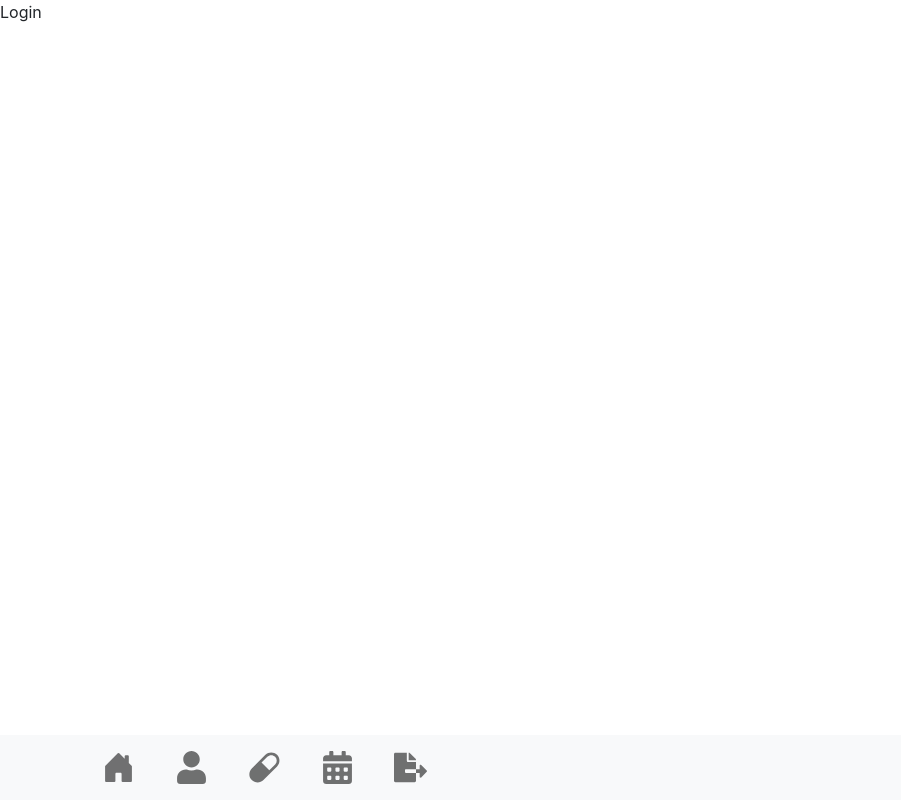
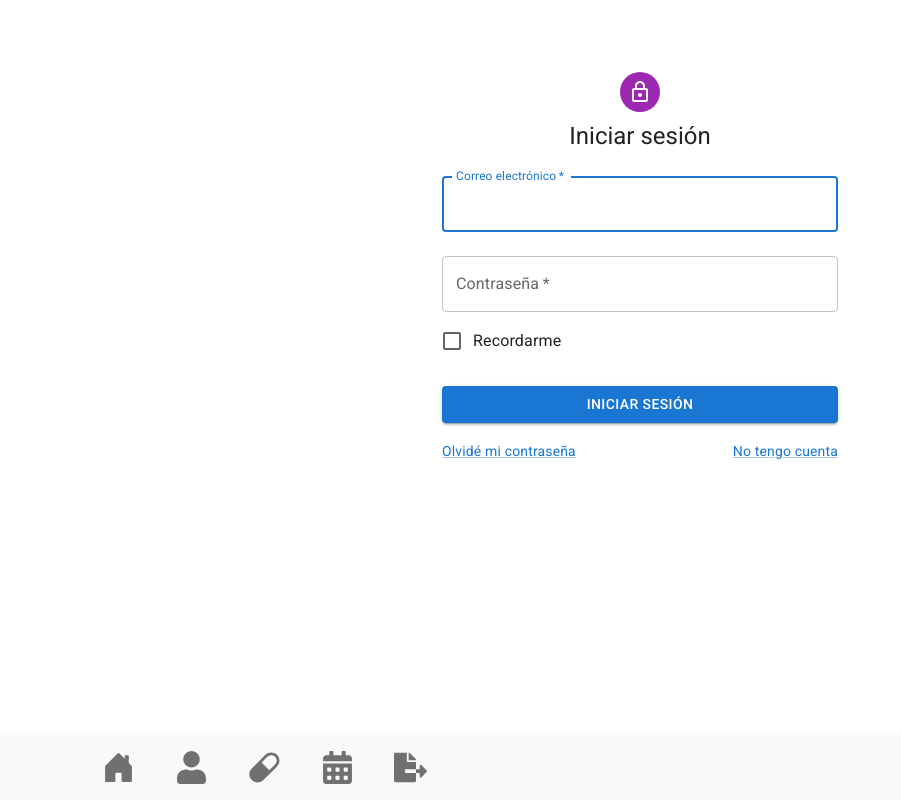
Before and after one commit to santiagosuare/virtual-pillbox-app, a React (Create React App) app: page / in a window 1280 px wide. Shown: the whole page, without its empty margins (0-901 px from the left). Built offline with nearby package versions, Linux system fonts and the light colour scheme.

Commit message:
Login interface

```diff
--- a/src/App.js
+++ b/src/App.js
@@ -1,36 +1,29 @@
 import "./App.css";
 import NavBar from "./components/NavBar/NavBar";
-import { BrowserRouter as Router, Route, Routes } from "react-router-dom";
+import { BrowserRouter as Router, Route, Routes, Redirect } from "react-router-dom";
 import Home from "./components/Home";
 import User from "./components/User";
 import Medicine from "./components/Medicine";
 import Calendar from "./components/Calendar";
 import Export from "./components/Export";
 import Login from "./components/Login";
+import { AuthProvider, RequireAuth } from "./components/AuthContext";
 
 function App() {
-  const isLoggedIn = false;
   return (
+    <AuthProvider>
       <Router>
         <Routes>
-        {
-          !isLoggedIn
-          ? (
           <Route path="/" element={<Login />} />
-          ) :
-          (
-            <>
-              <Route path="/export"  element={<Export />} />
-              <Route path ="/calendario" element={<Calendar />}/>
-              <Route path="/medicina" element={<Medicine />} />
-              <Route path="/usario" element={<User />} />
-              <Route path="/" exact element={<Home />} />
-            </>
-          )
-        }
+          <Route path="/export"  element={<RequireAuth><Export /></RequireAuth>} />
+          <Route path ="/calendario" element={<RequireAuth><Calendar /></RequireAuth>}/>
+          <Route path="/medicina" element={<RequireAuth><Medicine /></RequireAuth>} />
+          <Route path="/usario" element={<RequireAuth><User /></RequireAuth>} />
+          <Route path="/home" exact element={<RequireAuth><Home /></RequireAuth>} />
         </Routes>
         <NavBar />
       </Router>
+    </AuthProvider>
   );
 }
 
--- /dev/null
+++ b/src/components/AuthContext/AuthContext.jsx
@@ -0,0 +1,52 @@
+import React from "react";
+import { Navigate, useLocation } from "react-router-dom";
+
+const AuthContext = React.createContext(null);
+
+const fakeAuthProvider = {
+    isAuthenticated: false,
+    signin(callback) {
+        fakeAuthProvider.isAuthenticated = true;
+        setTimeout(callback, 100); // fake async
+    },
+    signout(callback) {
+        fakeAuthProvider.isAuthenticated = false;
+        setTimeout(callback, 100);
+    },
+};
+
+export function AuthProvider({ children }) {
+    const [user, setUser] = React.useState(null);
+
+    const signin = (newUser, callback) => {
+        return fakeAuthProvider.signin(() => {
+            setUser(newUser);
+            callback();
+        });
+    };
+
+    const signout = (callback) => {
+        return fakeAuthProvider.signout(() => {
+            setUser(null);
+            callback();
+        });
+    };
+
+    const value = { user, signin, signout };
+
+    return <AuthContext.Provider value={value}>{children}</AuthContext.Provider>;
+}
+
+export function useAuth() {
+    return React.useContext(AuthContext);
+}
+
+export function RequireAuth({ children }) {
+    const auth = useAuth();
+    const location = useLocation();
+
+    if (!auth.user) {
+        return <Navigate to="/login" state={{ from: location }} replace />;
+    }
+    return children;
+}
--- /dev/null
+++ b/src/components/AuthContext/index.js
@@ -0,0 +1 @@
+export { AuthProvider, RequireAuth, useAuth } from "./AuthContext";
--- a/src/components/Login/Login.jsx
+++ b/src/components/Login/Login.jsx
@@ -1,9 +1,106 @@
-import React from 'react';
+import * as React from 'react';
+import Avatar from '@mui/material/Avatar';
+import Button from '@mui/material/Button';
+import CssBaseline from '@mui/material/CssBaseline';
+import TextField from '@mui/material/TextField';
+import FormControlLabel from '@mui/material/FormControlLabel';
+import Checkbox from '@mui/material/Checkbox';
+import Link from '@mui/material/Link';
+import Grid from '@mui/material/Grid';
+import Box from '@mui/material/Box';
+import LockOutlinedIcon from '@mui/icons-material/LockOutlined';
+import Typography from '@mui/material/Typography';
+import Container from '@mui/material/Container';
+import { createTheme, ThemeProvider } from '@mui/material/styles';
+import { useNavigate } from 'react-router-dom';
 
-function Login() {
+const theme = createTheme();
+
+export default function SignIn() {
+    const navigate = useNavigate();
+    const handleSubmit = async (event) => {
+        event.preventDefault();
+        const data = new FormData(event.currentTarget);
+        try {
+            const response = await fetch('http://localhost:3001/api/login', {
+                method: 'POST',
+                body: data,
+            });
+            const result = await response.json();
+            const { token } = result;
+            localStorage.setItem('token', token);
+            navigate('/home');
+        } catch (error) {
+            console.log(error.message, 'error');
+        }
+    };
+
     return (
-        <div>Login</div>
+        <ThemeProvider theme={theme}>
+            <Container component="main" maxWidth="xs">
+                <CssBaseline />
+                <Box
+                    sx={{
+                        marginTop: 8,
+                        display: 'flex',
+                        flexDirection: 'column',
+                        alignItems: 'center',
+                    }}
+                >
+                    <Avatar sx={{ m: 1, bgcolor: 'secondary.main' }}>
+                        <LockOutlinedIcon />
+                    </Avatar>
+                    <Typography component="h1" variant="h5">
+                        Iniciar sesión
+                    </Typography>
+                    <Box component="form" onSubmit={handleSubmit} noValidate sx={{ mt: 1 }}>
+                        <TextField
+                            margin="normal"
+                            required
+                            fullWidth
+                            id="email"
+                            label="Correo electrónico"
+                            name="email"
+                            autoComplete="email"
+                            autoFocus
+                        />
+                        <TextField
+                            margin="normal"
+                            required
+                            fullWidth
+                            name="password"
+                            label="Contraseña"
+                            type="password"
+                            id="password"
+                            autoComplete="current-password"
+                        />
+                        <FormControlLabel
+                            control={<Checkbox value="remember" color="primary" />}
+                            label="Recordarme"
+                        />
+                        <Button
+                            type="submit"
+                            fullWidth
+                            variant="contained"
+                            sx={{ mt: 3, mb: 2 }}
+                        >
+                            Iniciar sesión
+                        </Button>
+                        <Grid container>
+                            <Grid item xs>
+                                <Link href="#" variant="body2">
+                                    Olvidé mi contraseña
+                                </Link>
+                            </Grid>
+                            <Grid item>
+                                <Link href="#" variant="body2">
+                                    No tengo cuenta
+                                </Link>
+                            </Grid>
+                        </Grid>
+                    </Box>
+                </Box>
+            </Container>
+        </ThemeProvider>
     );
 }
-
-export default Login;
--- a/src/components/NavBar/NavBar.jsx
+++ b/src/components/NavBar/NavBar.jsx
@@ -15,7 +15,7 @@ const NavBar = () => {
           <Container>
             <Row md={5}>
               <Col>
-                <Nav.Link href="/">
+                <Nav.Link href="/home">
                   <BsFillHouseDoorFill size={33} />
                 </Nav.Link>
               </Col>
```
Lines whose indentation alone changed are shown as unchanged.
